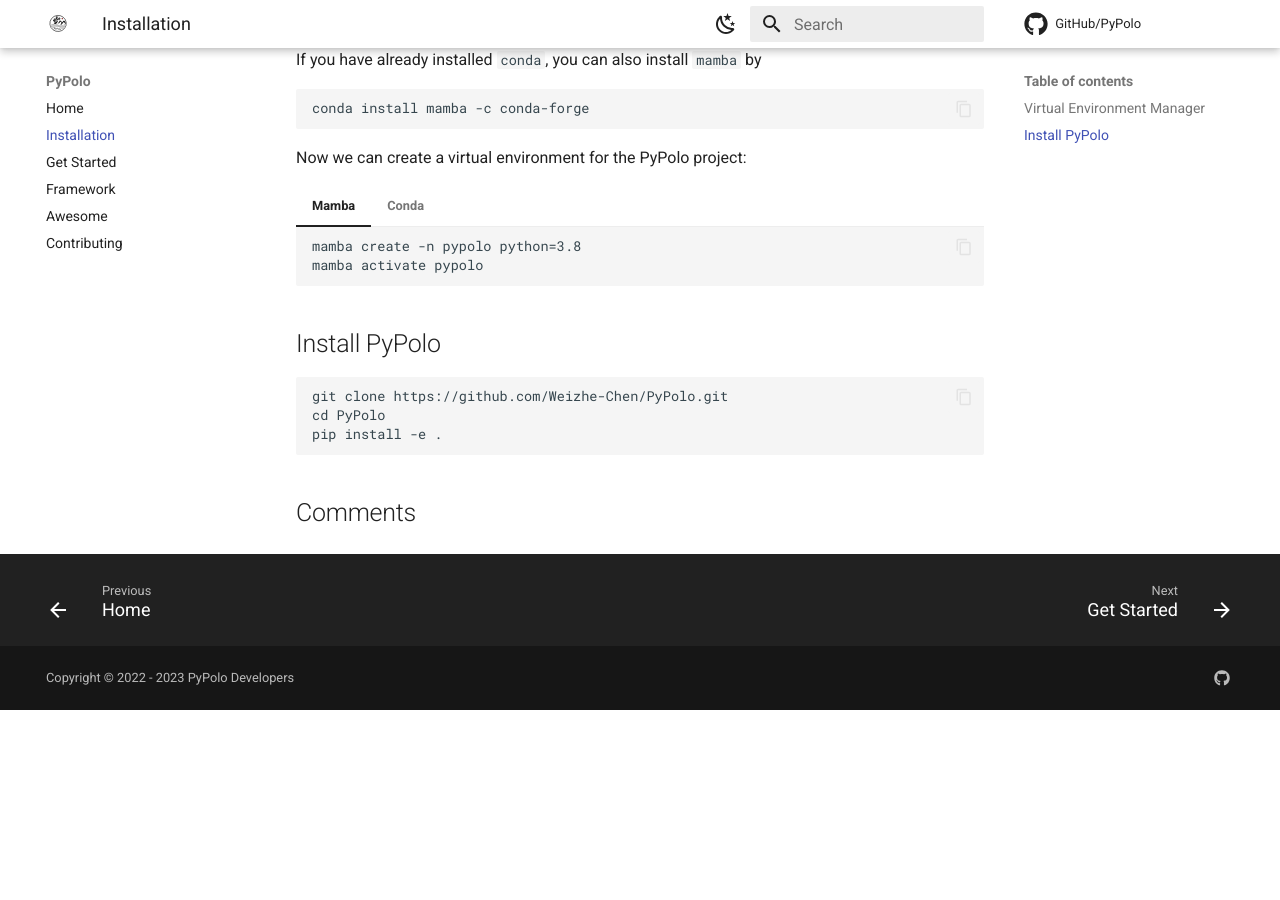
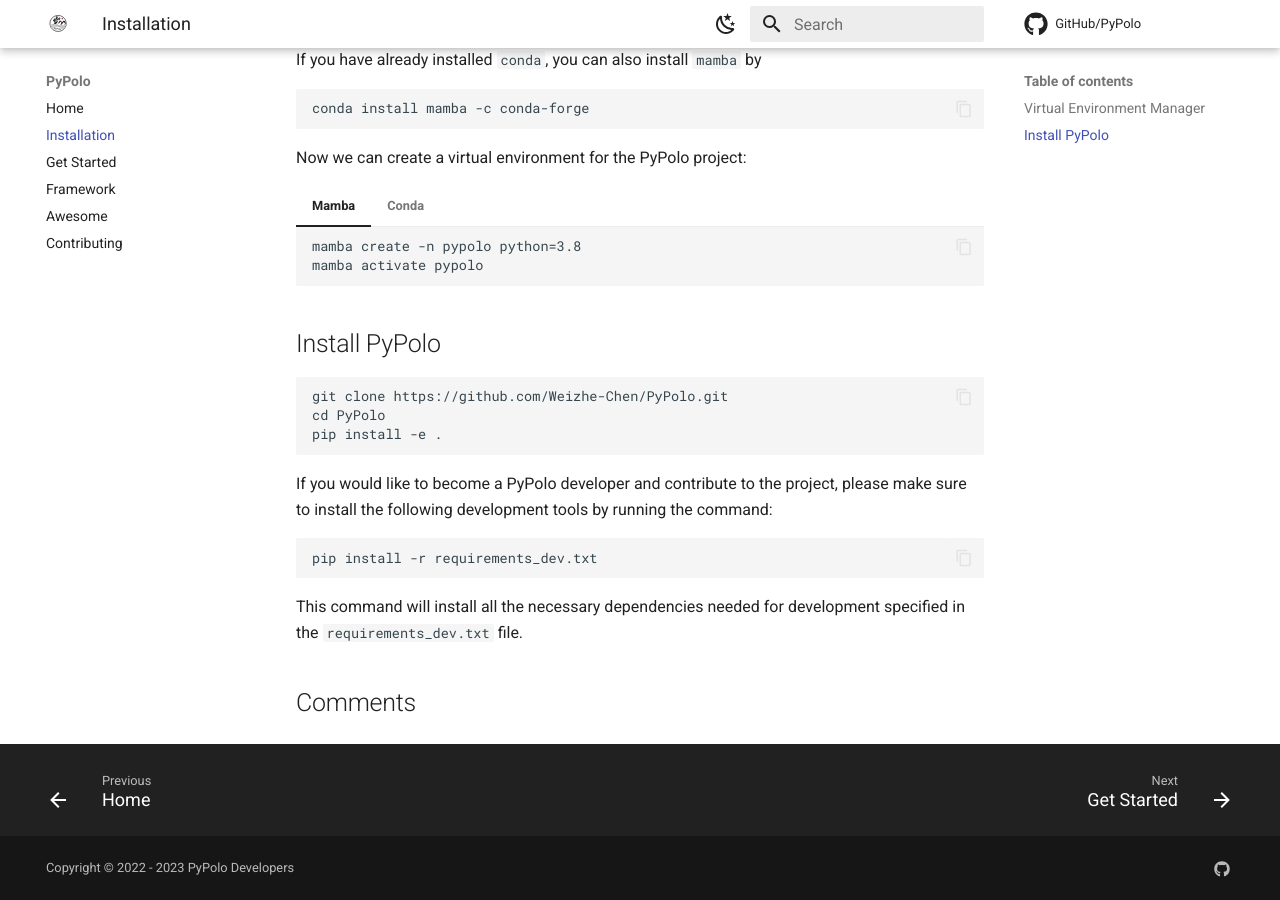
Before and after one commit to Weizhe-Chen/PyPolo, an MkDocs documentation site: the page built from docs/installation.md, in a window 1280 px wide and 900 px high, scrolled down 1067 px. Built offline with MkDocs 1.6.1 and Material for MkDocs 9.7.7, drawn with Linux system fonts in a browser that asks for light colours; comment, search, counter and statistics services are not loaded; before the commit the page ends 1777 px from its top, so only the background shows below that.

Commit message:
Added development dependencies in installation guide.

````diff
--- a/docs/installation.md
+++ b/docs/installation.md
@@ -73,3 +73,11 @@
 cd PyPolo
 pip install -e .
 ```
+
+If you would like to become a PyPolo developer and contribute to the project, please make sure to install the following development tools by running the command:
+
+```
+pip install -r requirements_dev.txt
+```
+
+This command will install all the necessary dependencies needed for development specified in the `requirements_dev.txt` file.
````
